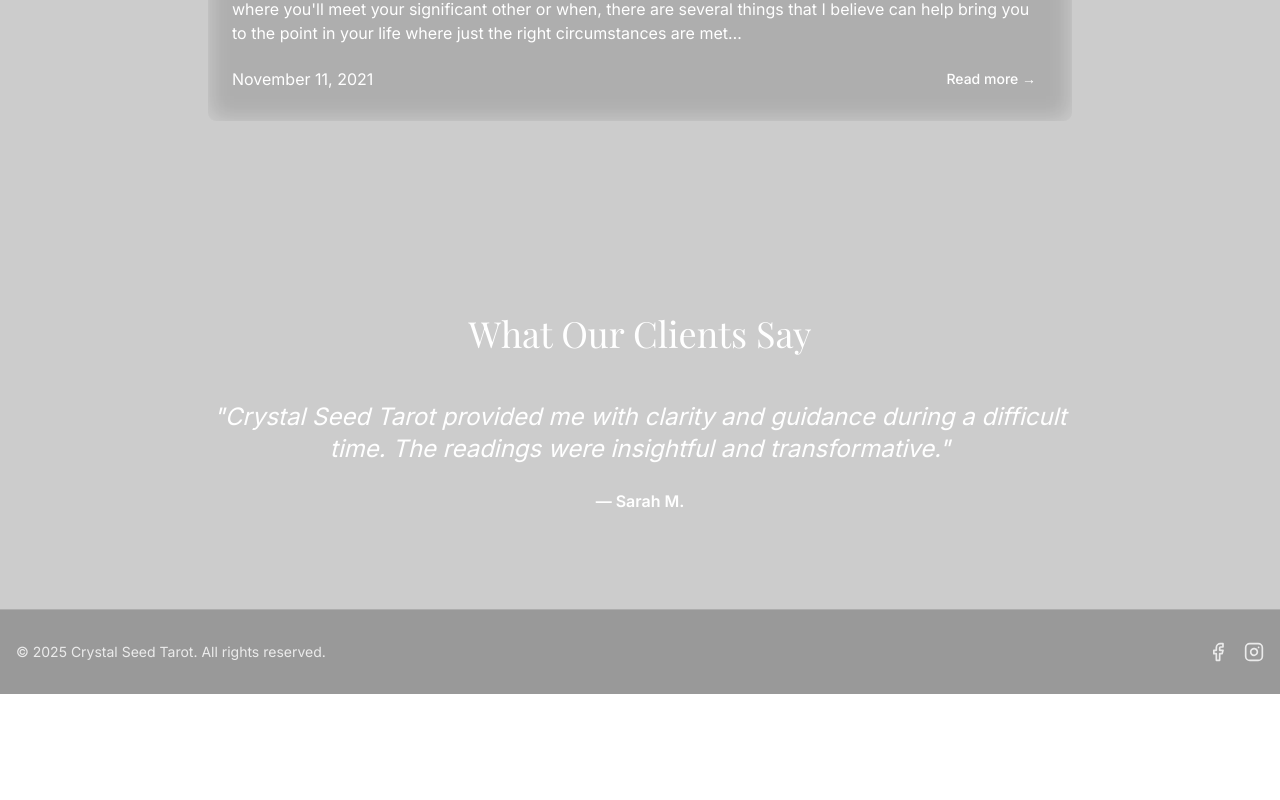
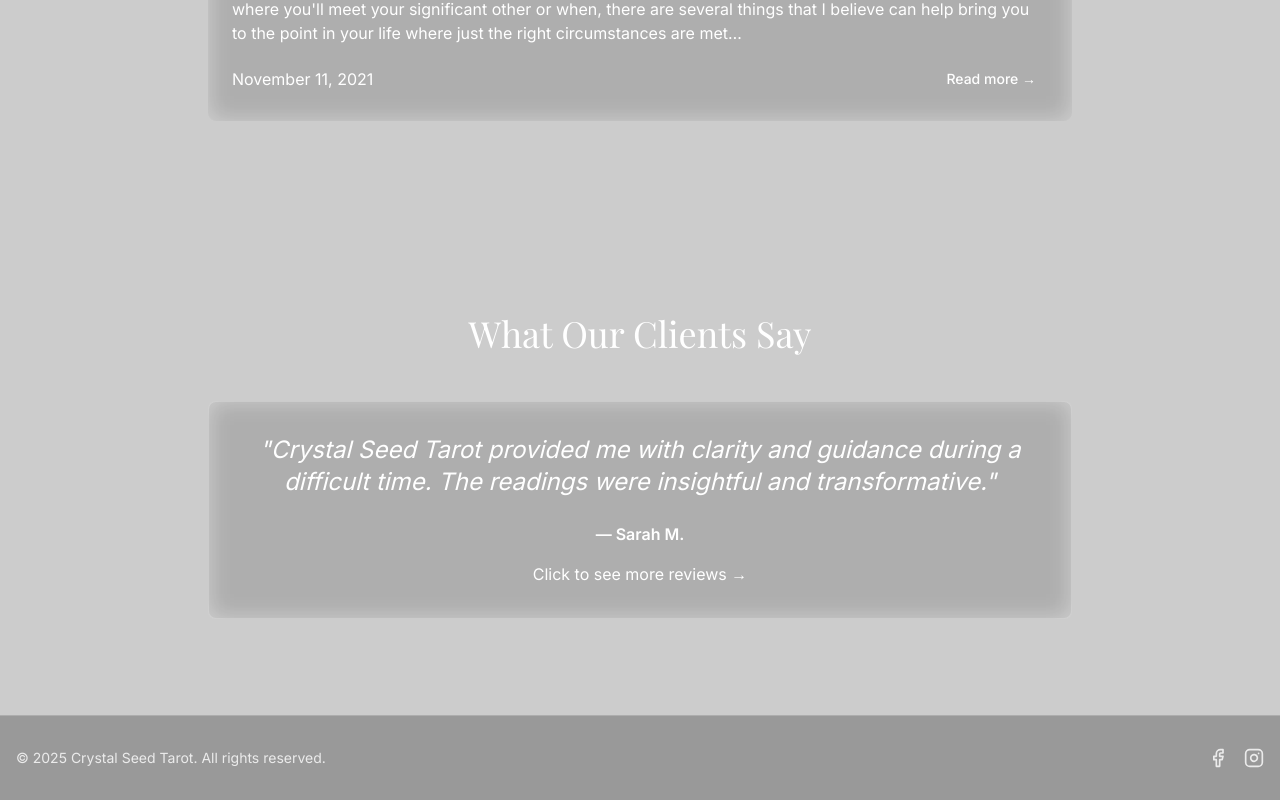
Before and after one commit to washyaderner/crystal-seed-tarot-dot-com, a Next.js app: page / in a window 1280 px wide. Shown: the part 3150-3950 px from the top of the page. Before the commit the page ends 3844 px from the top, so only its background shows below. Built offline with nearby package versions, Linux system fonts and the light colour scheme; a web font is replaced by a local one.

Commit message:
[Cursor] Make testimonial section clickable and link to reviews page

```diff
--- a/app/page.tsx
+++ b/app/page.tsx
@@ -166,11 +166,16 @@ export default function Home() {
       <section className="py-24 bg-black/20 backdrop-blur-md">
         <div className="container mx-auto px-4 max-w-4xl text-center">
           <h2 className="text-3xl md:text-4xl font-serif mb-12 text-white">What Our Clients Say</h2>
-          <blockquote className="text-xl md:text-2xl text-white italic mb-6">
-            "Crystal Seed Tarot provided me with clarity and guidance during a difficult time. The readings were
-            insightful and transformative."
-          </blockquote>
-          <cite className="text-white font-semibold not-italic">— Sarah M.</cite>
+          <Link href="/reviews" className="block">
+            <div className="bg-white/10 backdrop-blur-md p-8 rounded-lg border border-white/20 transform transition-all duration-300 hover:scale-105 hover:shadow-lg hover:shadow-purple-500/30 hover:bg-white/15">
+              <blockquote className="text-xl md:text-2xl text-white italic mb-6">
+                "Crystal Seed Tarot provided me with clarity and guidance during a difficult time. The readings were
+                insightful and transformative."
+              </blockquote>
+              <cite className="text-white font-semibold not-italic">— Sarah M.</cite>
+              <p className="text-white mt-4">Click to see more reviews →</p>
+            </div>
+          </Link>
         </div>
       </section>
     </div>
```
